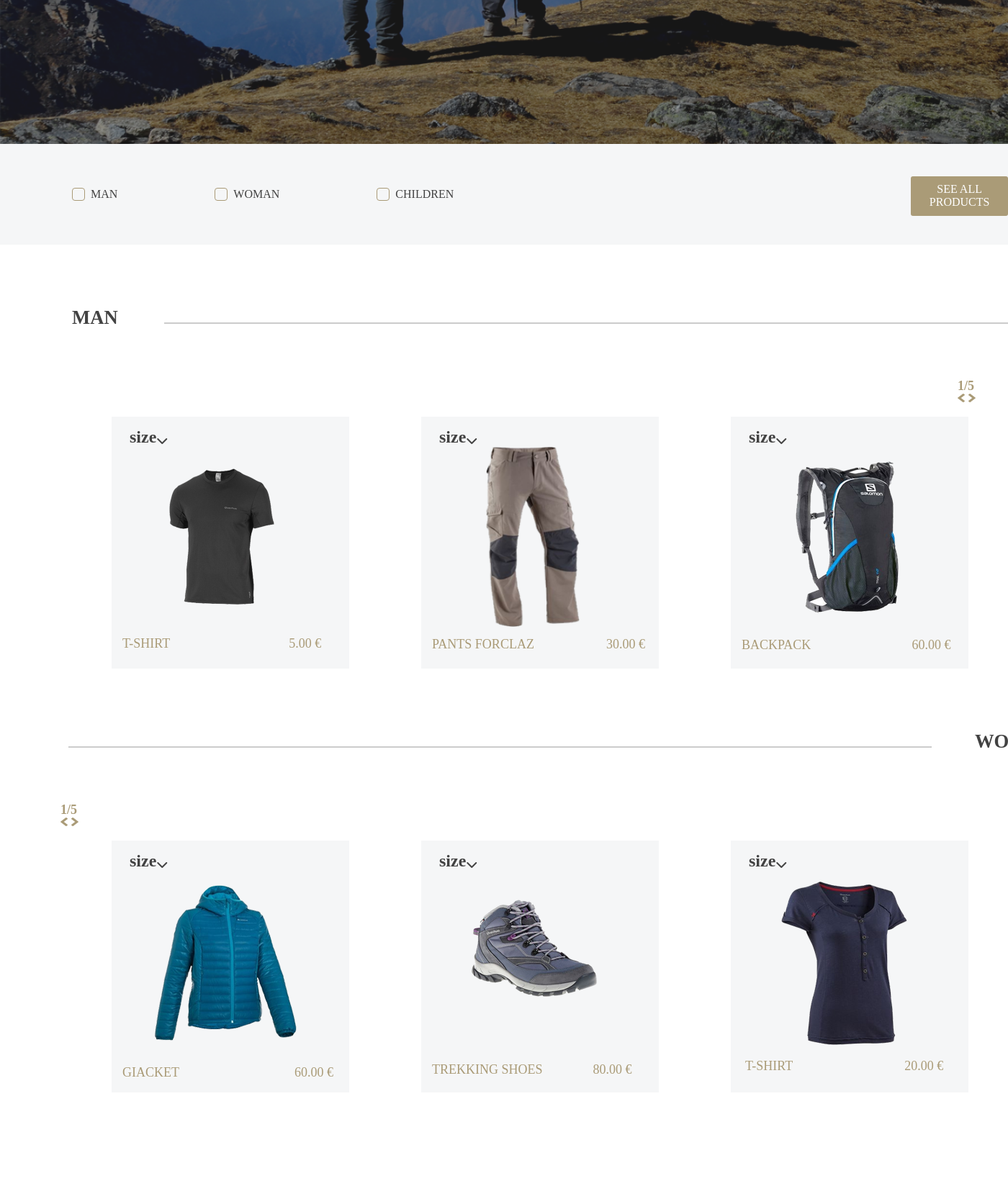
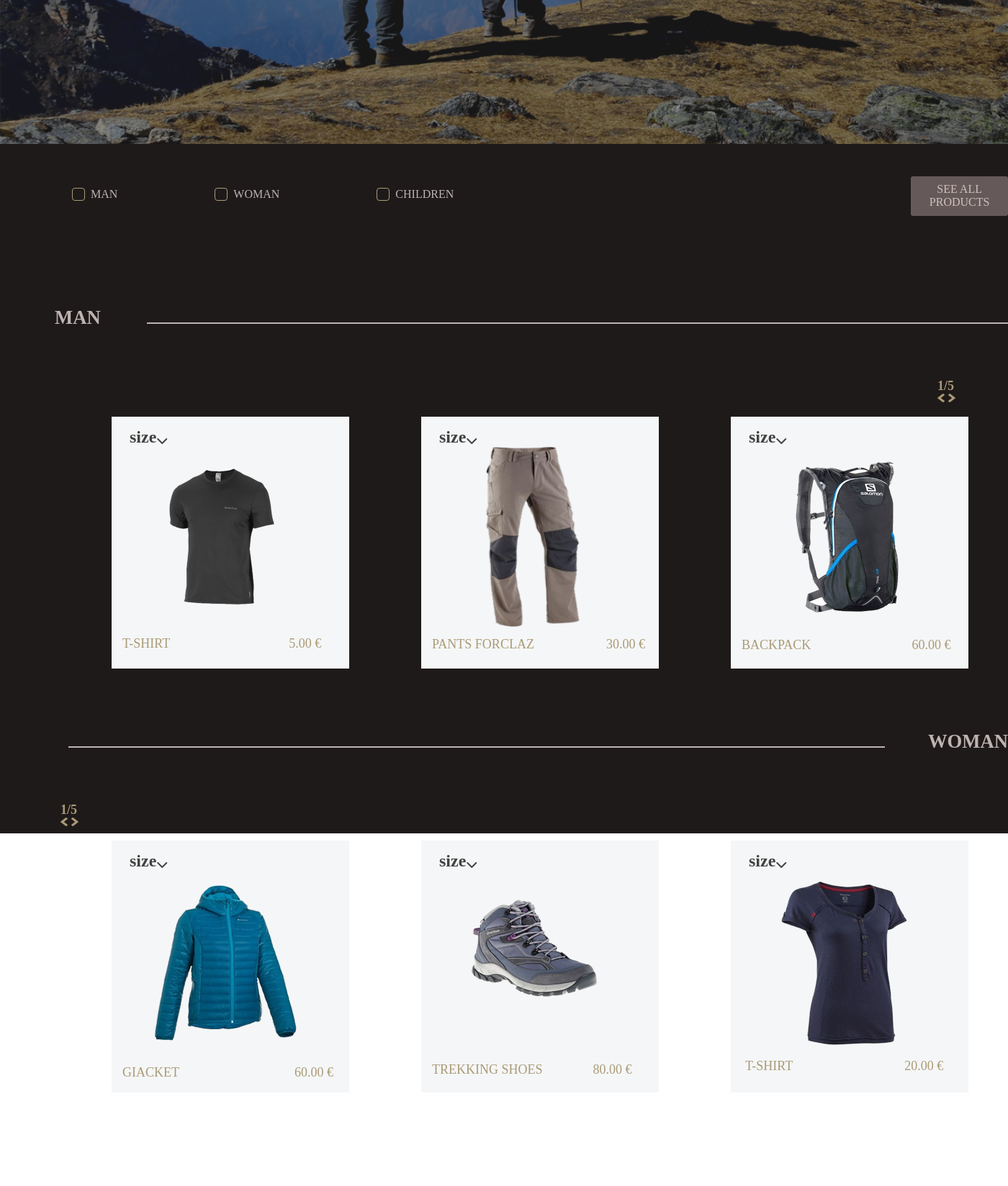
Before and after one commit to SnailMailPY/homeworks, a PHP site: page / in a window 1400 px wide; the page is wider, and only the part inside the window is pictured. Shown: the part 608-2256 px from the top of that part at 72% size. Run offline with PHP 8.4, Linux system fonts and the light colour scheme; some libraries are stand-ins or nearby versions.

Commit message:
я хочу пирожок

```diff
--- a/сайт/index.html
+++ b/сайт/index.html
@@ -40,24 +40,26 @@ integrity="sha384-gfdkjb5BdAXd+lj+gudLWI+BXq4IuLW5IT+brZEZsLFm++aCMlF1V92rMkPaX4
 <body>
     <div class="checkbox">
         <input type="checkbox" class="custom-checkbox" id="MAN" name="MAN" value="yes">
-        <label for="MAN">MAN</label>
+        <label for="MAN" id = 'manlabel' >MAN</label>
         <input type="checkbox" class="custom-checkbox" id="WOMAN" name="WOMAN" value="yes">
-        <label for="WOMAN">WOMAN</label>
+        <label for="WOMAN" id = 'womanlabel'> WOMAN </label>
         <input type="checkbox" class="custom-checkbox" id="CHILDREN" name="CHILDREN" value="yes">
-        <label for="CHILDREN">CHILDREN</label>
+        <label for="CHILDREN" id = 'childrenlabel'>CHILDREN</label>
         <button id="login" class="button">
             <span>SEE ALL PRODUCTS</span>
         </button>
 
     </div>
-    <div class="man">
+    <div class="manSection">
         <h1>MAN</h1>
         <div class="polosa"></div>
 
     </div>
+    <div class="drobdiv">
             <div class="drob"><h2>1/5</h2>
             <img src="images/fa-chevron-left.png">
             <img src="images/fa-chevron-right.png">
+        </div>
     </div>
     <div class="stuff">
         <div class="stuff1">
@@ -95,13 +97,15 @@ integrity="sha384-gfdkjb5BdAXd+lj+gudLWI+BXq4IuLW5IT+brZEZsLFm++aCMlF1V92rMkPaX4
         </div>
     </div>
     </div>
-    <div class="woman">
+    <div class="womanSection">
         <div class="polosa1"></div>
         <div class="woman1"><h1><p>WOMAN</p></h1></div>
     </div>
+    <div class="drobdiv2">
         <div class="drob1"><h2>1/5</h2>
             <img src="images/fa-chevron-left.png">
             <img src="images/fa-chevron-right.png">
+        </div>
     </div>
     <div class="stuff">
         <div class="stuff1">
--- a/сайт/script.js
+++ b/сайт/script.js
@@ -0,0 +1,62 @@
+//document.getElementById("bb").src="/images/2.00.png";
+//const image = document.querySelector('.img');
+//image.setAttribute('src', '\images\2.00.png');
+//document.header.style.backgroundImage = 'https://st.peopletalk.ru/wp-content/uploads/2022/07/2.00.png';
+//document.getElementById('elem').style.backgroundColor = '#FF0000';
+
+
+let checkbox = document.querySelector('.checkbox')
+checkbox.style.backgroundColor = 'rgb(31, 26, 26)'
+checkbox.style.color = 'red'
+
+let customcheckbox = document.querySelector('.custom-checkbox')
+customcheckbox.style.color = 'red'
+
+let manlabel = document.getElementById('manlabel')
+manlabel.style.color = 'rgb(189, 179, 179)'
+
+let womanlabel = document.getElementById('womanlabel')
+womanlabel.style.color = 'rgb(189, 179, 179)'
+
+let childrenlabel = document.getElementById('childrenlabel')
+childrenlabel.style.color = 'rgb(189, 179, 179)'
+
+let button = document.querySelector('.button')
+button.style.backgroundColor = 'rgb(102, 89, 89)'
+button.style.color = 'rgb(209, 192, 192)'
+
+
+let manSection = document.querySelector('.manSection')
+manSection.style.backgroundColor = 'rgb(31, 26, 26)'
+manSection.style.color = 'rgb(189, 179, 179)'
+
+let polosa = document.querySelector('.polosa')
+polosa.style.backgroundColor = 'rgb(189, 179, 179)'
+
+let polosa1 = document.querySelector('.polosa1')
+polosa1.style.backgroundColor = 'rgb(189, 179, 179)'
+
+let stuff = document.querySelector('.stuff')
+stuff.style.backgroundColor = 'rgb(31, 26, 26)'
+
+//let stuffWoman = document.querySelector('.stuffWoman')
+//stuffWoman.style.backgroundColor = 'rgb(69, 60, 60)'
+
+let drobdiv = document.querySelector('.drobdiv')
+drobdiv.style.backgroundColor = 'rgb(31, 26, 26)'
+
+let drob1 = document.querySelector('.drob1')
+drob1.style.backgroundColor = 'rgb(31, 26, 26)'
+
+let womanSection = document.querySelector('.womanSection')
+womanSection.style.backgroundColor = 'rgb(31, 26, 26)'
+womanSection.style.color = 'rgb(189, 179, 179)'
+
+let stuffdown = document.querySelector('.stuffdown')
+stuffdown.style.backgroundColor = 'rgb(69, 60, 60)'
+
+let stuff1 = document.querySelector('.stuff1')
+stuff1.style.backgroundColor = 'rgb(69, 60, 60)'
+
+let drobdiv2 = document.querySelector('.drobdiv2')
+drobdiv2.style.backgroundColor = 'rgb(31, 26, 26)'
--- a/сайт/style.css
+++ b/сайт/style.css
@@ -86,7 +86,6 @@ main{
     flex-direction: column;
     width: 100%;
     color: white;
-
 }
 
 .main_welcome{
@@ -161,7 +160,9 @@ main{
   .custom-checkbox:disabled+label::before {
     background-color: #696969;
   }
+
   .checkbox{
+
     background-color: #f5f6f7;
     width: 100%;
     height:140px;
@@ -205,36 +206,43 @@ main{
     box-shadow: inset 0 1px 3px rgba(0, 0, 0, 0.2);
     text-shadow: 0 1px 3px rgba(0, 0, 0, 0.2);
   }
-.man{
+.manSection{
     background-color: #ffffff;
-    width: 100%;
+    width: 95%;
     height: 100px;
-    margin-top: 86px;
-    margin-left: 100px;
+    padding-top: 86px;
+    padding-left: 76px;
     color: #424242;
     font-size: smaller;
     display: flex;
     flex-direction: row;
 }
+.drobdiv{
+    background-color: rgb(255, 255, 255);
+    display: flex;
+    justify-items: right;
+    color: #aa9b77;
+
+}
 .drob{
-    padding-right: 55px;
     font-size: 12px;
-    width: 60px;
+    margin-left: 93%;
     height: 43px;
-    color: #aa9b77;
-    padding-left: 95%;
-
-
-
 }
 .drob1{
     font-size: 12px;
-    width: 130px;
+    width: 95%;
     height: 43px;
     color: #aa9b77;
     padding-left: 6%;
 }
+.drobdiv2{
+    background-color: rgb(255, 255, 255);
+    display: flex;
+    justify-items: right;
+    color: #aa9b77;
 
+}
 .polosa{
     width: 1250px;
     height: 2px;
@@ -251,12 +259,11 @@ main{
     margin-top: 22px;
 
 }
-.woman{
+.womanSection{
     background-color: #ffffff;
-    width: 100%;
     height: 100px;
-    margin-top: 86px;
-    margin-left: 65px;
+    padding-top: 86px;
+    padding-left: 65px;
     color: #424242;
     font-size: smaller;
     display: flex;
@@ -268,6 +275,11 @@ main{
 .stuff{
     width: 100%;
 
+}
+.stuffdown{
+    width: 100%;
+    display: flex;
+    justify-content:space-between;
 }
 
 .stuff1{
@@ -314,7 +326,7 @@ main{
     justify-content: center;
     flex-direction: row;
     margin-right: 60px;
-    margin-top: 10px;
+    padding-top: 10px;
 }
 .white{
     background-color: white;
```
Also changed, not shown: кнопка/script.js (+10 -2 lines), сайт/images/2.00.png (added). Lines whose indentation alone changed are shown as unchanged.
